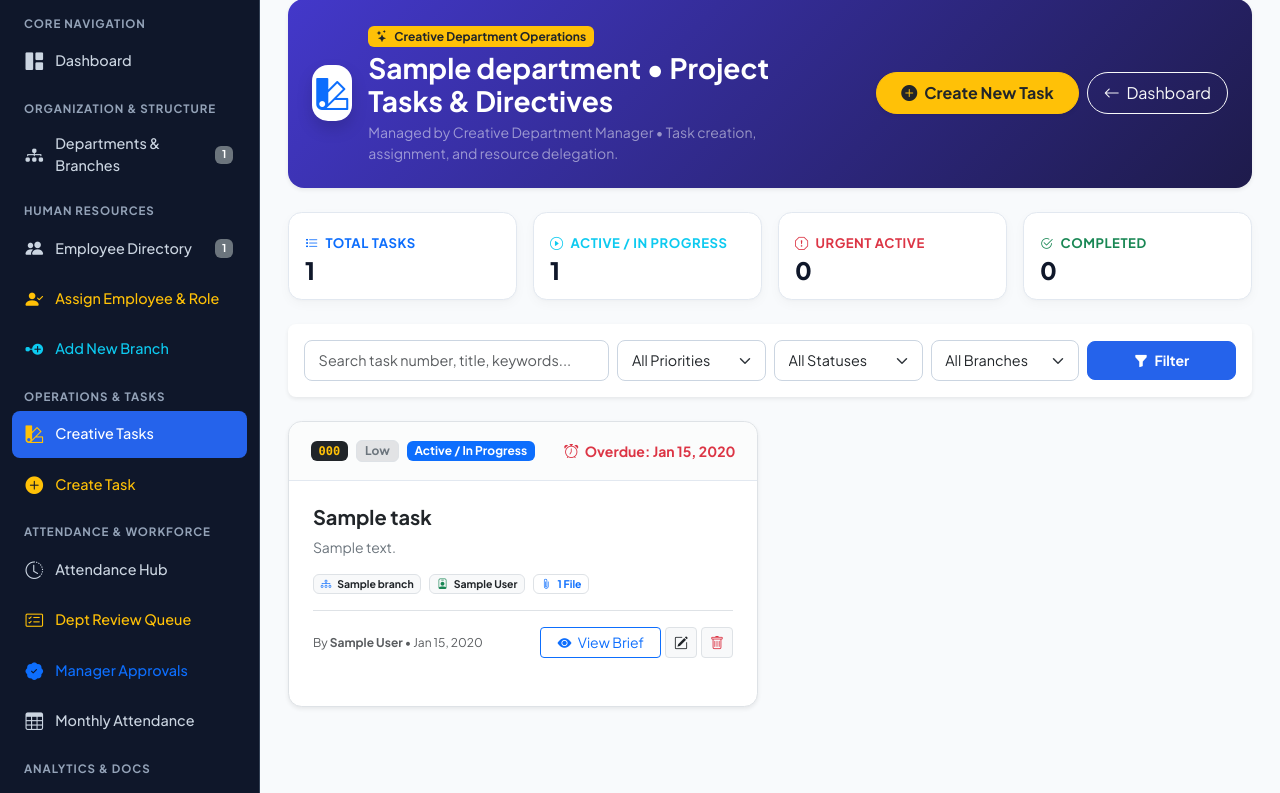
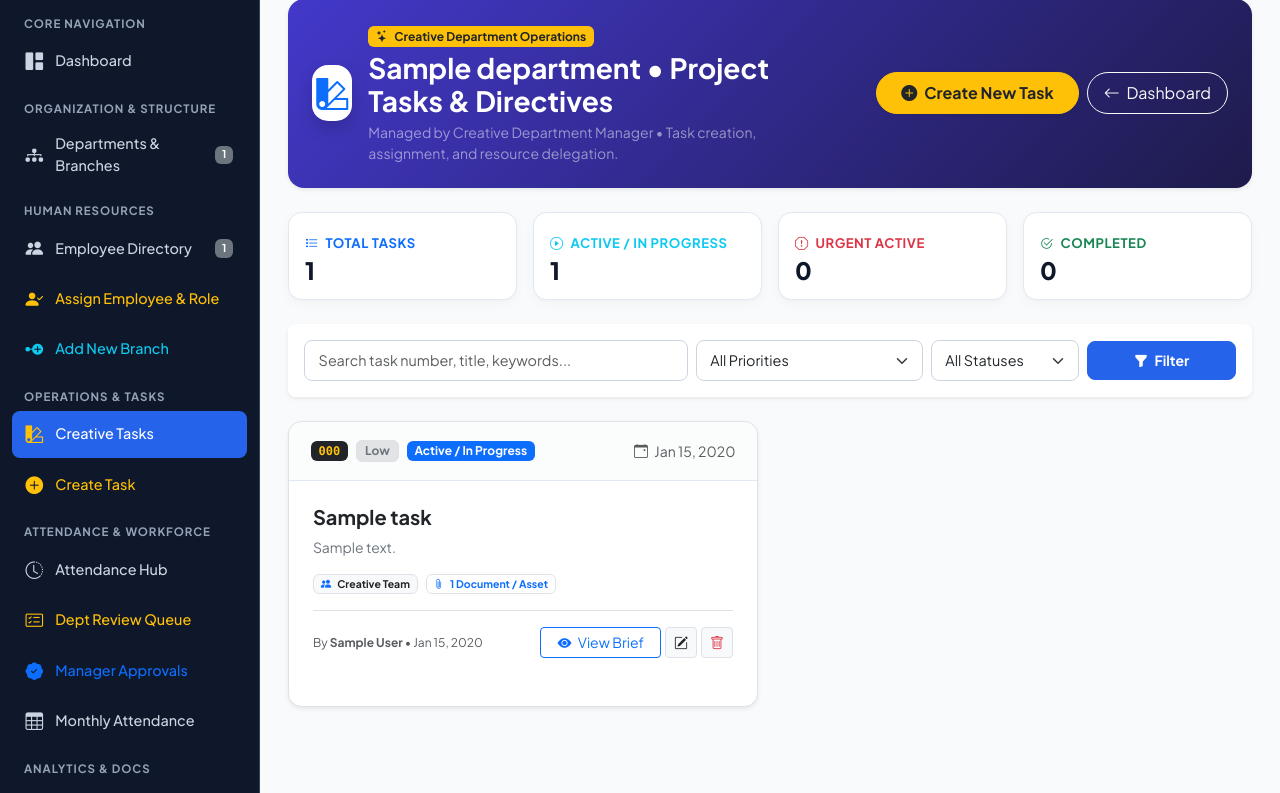
Before and after one commit to rejin-cloud/aiderinfotechHRM, a Django app: page /tasks/ in a window 1280 px wide. Shown: the part 136-929 px from the top of the page. Run offline with Django 5.2, Linux system fonts and the light colour scheme; a user stored in the database is signed in; tables that the repository leaves empty hold one stand-in row (values such as "Sample post"); some libraries are stand-ins or nearby versions.

Commit message:
refactor: simplify creative task creation page by removing target branch, deadline, and individual member assignment

```diff
--- a/apps/tasks/forms.py
+++ b/apps/tasks/forms.py
@@ -39,9 +39,6 @@ class TaskForm(forms.ModelForm):
             'instructions',
             'priority',
             'status',
-            'deadline',
-            'branch',
-            'assigned_to',
         ]
         widgets = {
             'task_number': forms.TextInput(attrs={
@@ -64,25 +61,10 @@ class TaskForm(forms.ModelForm):
             }),
             'priority': forms.Select(attrs={'class': 'form-select'}),
             'status': forms.Select(attrs={'class': 'form-select'}),
-            'deadline': forms.DateTimeInput(attrs={
-                'class': 'form-control',
-                'type': 'datetime-local'
-            }),
-            'branch': forms.Select(attrs={'class': 'form-select'}),
-            'assigned_to': forms.Select(attrs={'class': 'form-select'}),
         }
 
     def __init__(self, *args, department=None, **kwargs):
         super().__init__(*args, **kwargs)
-        if department:
-            self.fields['branch'].queryset = Branch.objects.filter(department=department)
-            self.fields['assigned_to'].queryset = User.objects.filter(department=department).exclude(role=User.Role.SUPERADMIN)
-            self.fields['branch'].empty_label = "All Department Branches"
-            self.fields['assigned_to'].empty_label = "All Department Members (Team Task)"
-        else:
-            self.fields['branch'].empty_label = "All Branches"
-            self.fields['assigned_to'].empty_label = "All Department Members"
-
         # If creating new task and no initial task_number, pre-fill
         if not self.instance.pk and not self.initial.get('task_number'):
             dept_name = department.name if department else "Creative"
@@ -119,14 +101,6 @@ class TaskFilterForm(forms.Form):
         required=False,
         widget=forms.Select(attrs={'class': 'form-select form-select-sm', 'onchange': 'this.form.submit()'})
     )
-    branch = forms.ModelChoiceField(
-        queryset=Branch.objects.none(),
-        required=False,
-        empty_label="All Branches",
-        widget=forms.Select(attrs={'class': 'form-select form-select-sm', 'onchange': 'this.form.submit()'})
-    )
 
     def __init__(self, *args, department=None, **kwargs):
         super().__init__(*args, **kwargs)
-        if department:
-            self.fields['branch'].queryset = Branch.objects.filter(department=department)
--- a/apps/tasks/tests.py
+++ b/apps/tasks/tests.py
@@ -79,8 +79,6 @@ class CreativeTasksTestCase(TestCase):
             'instructions': 'Use the official color palette and export 4K PNGs.',
             'priority': Task.Priority.URGENT,
             'status': Task.Status.ACTIVE,
-            'branch': self.branch_design.id,
-            'assigned_to': self.creative_staff.id,
             'documents': [doc1, doc2],
         }
 
@@ -92,7 +90,6 @@ class CreativeTasksTestCase(TestCase):
         self.assertEqual(task.title, 'Redesign Company Brand Identity')
         self.assertEqual(task.department, self.dept_creative)
         self.assertEqual(task.created_by, self.creative_mgr)
-        self.assertEqual(task.assigned_to, self.creative_staff)
         self.assertEqual(task.priority, Task.Priority.URGENT)
 
         # Verify attachments
--- a/apps/tasks/views.py
+++ b/apps/tasks/views.py
@@ -49,7 +49,6 @@ def task_list_view(request):
         q = filter_form.cleaned_data.get('q')
         priority = filter_form.cleaned_data.get('priority')
         status = filter_form.cleaned_data.get('status')
-        branch = filter_form.cleaned_data.get('branch')
 
         if q:
             tasks = tasks.filter(
@@ -62,8 +61,6 @@ def task_list_view(request):
             tasks = tasks.filter(priority=priority)
         if status:
             tasks = tasks.filter(status=status)
-        if branch:
-            tasks = tasks.filter(branch=branch)
 
     # Stats for dashboard header
     total_tasks = tasks.count()
--- a/templates/tasks/task_list.html
+++ b/templates/tasks/task_list.html
@@ -71,19 +71,16 @@
 <!-- Filter Bar -->
 <div class="card border-0 shadow-sm rounded-3 mb-4 p-3 bg-white">
   <form method="get" class="row g-2 align-items-center">
-    <div class="col-12 col-md-4">
+    <div class="col-12 col-md-5">
       {{ filter_form.q }}
     </div>
-    <div class="col-6 col-md-2">
+    <div class="col-6 col-md-3">
       {{ filter_form.priority }}
     </div>
     <div class="col-6 col-md-2">
       {{ filter_form.status }}
     </div>
-    <div class="col-6 col-md-2">
-      {{ filter_form.branch }}
-    </div>
-    <div class="col-6 col-md-2 d-flex gap-2">
+    <div class="col-12 col-md-2 d-flex gap-2">
       <button type="submit" class="btn btn-primary btn-sm w-100 fw-bold">
         <i class="bi bi-funnel-fill me-1"></i> Filter
       </button>
@@ -110,12 +107,9 @@
           <span class="badge {{ t.status_badge_class }}">{{ t.get_status_display }}</span>
         </div>
 
-        {% if t.deadline %}
-          <span class="small {% if t.is_overdue %}text-danger fw-bold{% else %}text-muted{% endif %}">
-            <i class="bi bi-alarm me-1"></i>
-            {% if t.is_overdue %}Overdue: {% endif %}{{ t.deadline|date:"M d, Y" }}
-          </span>
-        {% endif %}
+        <span class="small text-muted">
+          <i class="bi bi-calendar-event me-1"></i> {{ t.created_at|date:"M d, Y" }}
+        </span>
       </div>
 
       <!-- Card Body -->
@@ -128,19 +122,14 @@
           {{ t.description }}
         </p>
 
-        <!-- Scope & Assignments Metadata Pills -->
+        <!-- Scope & Attachments Metadata Pills -->
         <div class="d-flex flex-wrap gap-2 mb-3 small">
           <span class="badge bg-light text-dark border">
-            <i class="bi bi-diagram-3 me-1 text-primary"></i>
-            {% if t.branch %}{{ t.branch.name }}{% else %}All Branches{% endif %}
-          </span>
-          <span class="badge bg-light text-dark border">
-            <i class="bi bi-person-badge me-1 text-success"></i>
-            {% if t.assigned_to %}{{ t.assigned_to.get_full_name|default:t.assigned_to.username }}{% else %}Full Team{% endif %}
+            <i class="bi bi-people-fill me-1 text-primary"></i> Creative Team
           </span>
           {% if t.attachments.exists %}
           <span class="badge bg-purple-subtle text-primary border">
-            <i class="bi bi-paperclip me-1"></i> {{ t.attachments.count }} File{{ t.attachments.count|pluralize }}
+            <i class="bi bi-paperclip me-1"></i> {{ t.attachments.count }} Document{{ t.attachments.count|pluralize }} / Asset{{ t.attachments.count|pluralize }}
           </span>
           {% endif %}
         </div>
```
Also changed, not shown: templates/tasks/task_create.html (+7 -25 lines), templates/tasks/task_detail.html (+4 -15 lines), templates/tasks/task_edit.html (+2 -20 lines).
